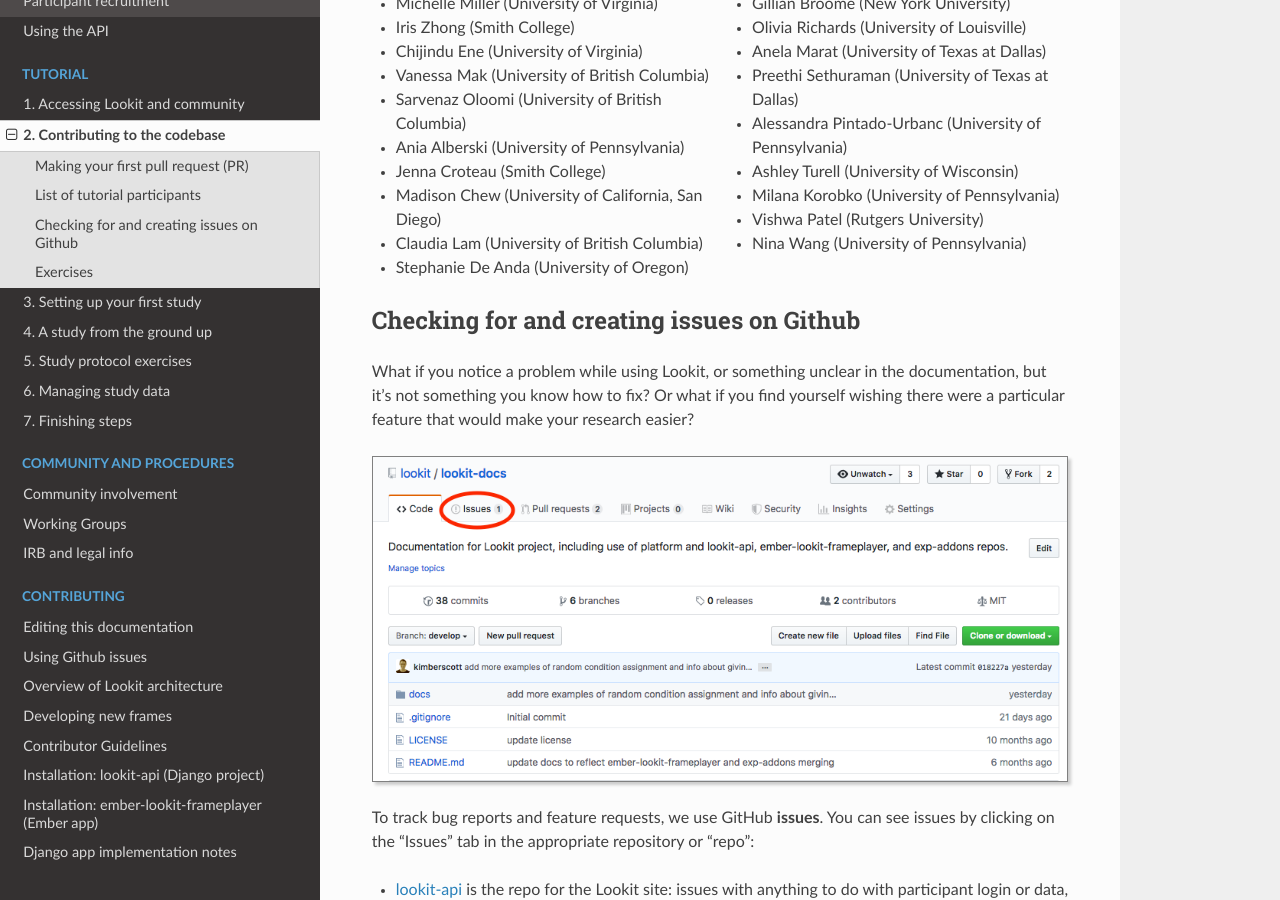
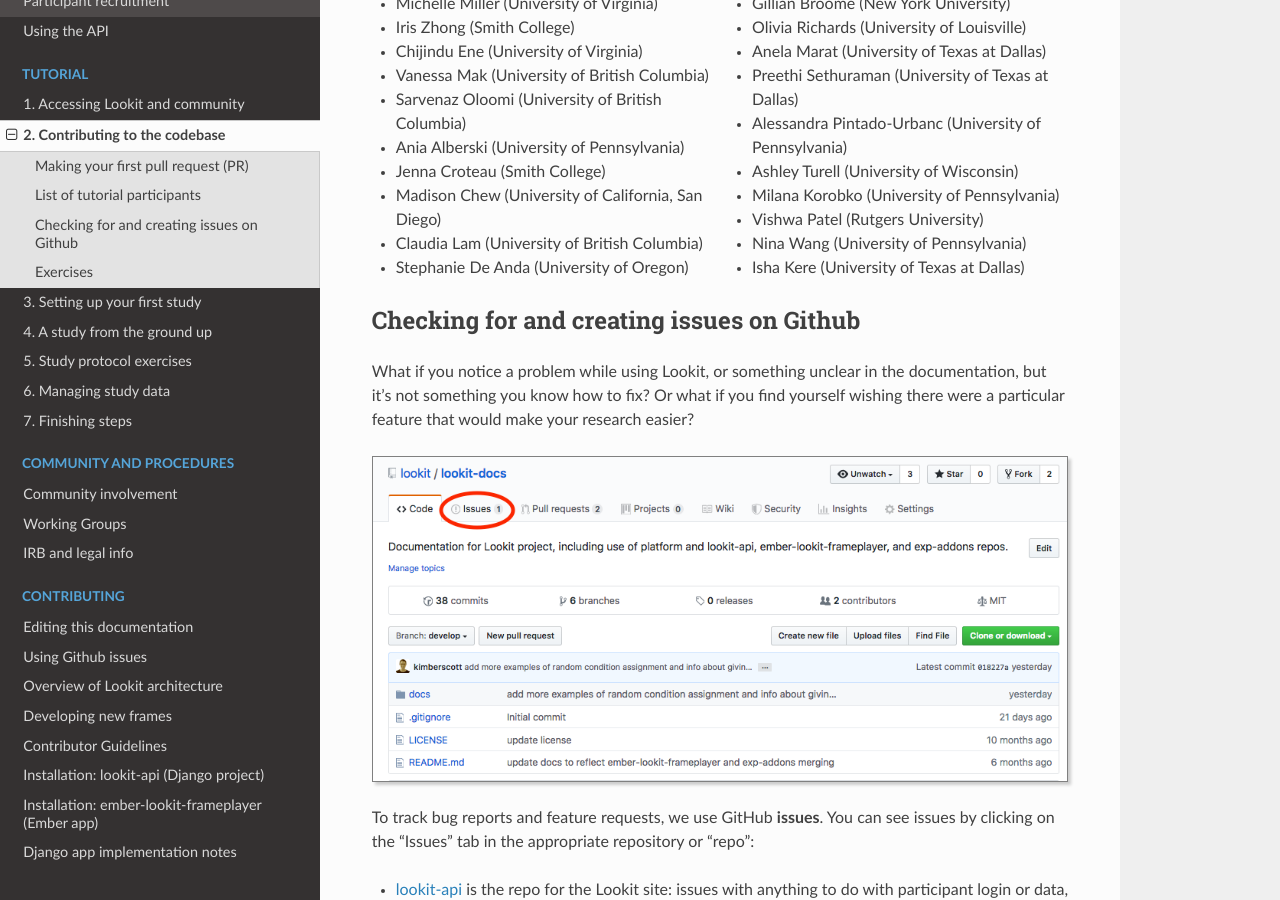
Before and after one commit to lookit/lookit-docs, a Sphinx documentation site: the page built from docs/source/tutorial-contributing.rst, in a window 1280 px wide and 900 px high, scrolled down 7161 px. Built offline with Sphinx 7.4.7 and the Read the Docs theme 2.0.0, drawn with Linux system fonts in a browser that asks for light colours.

Commit message:
add tutorial participant to list

```diff
--- a/docs/source/tutorial-contributing.rst
+++ b/docs/source/tutorial-contributing.rst
@@ -276,6 +276,7 @@
 - Milana Korobko (University of Pennsylvania)
 - Vishwa Patel (Rutgers University)
 - Nina Wang (University of Pennsylvania)
+- Isha Kere (University of Texas at Dallas)
 
 Checking for and creating issues on Github
 -------------------------------------------
```
